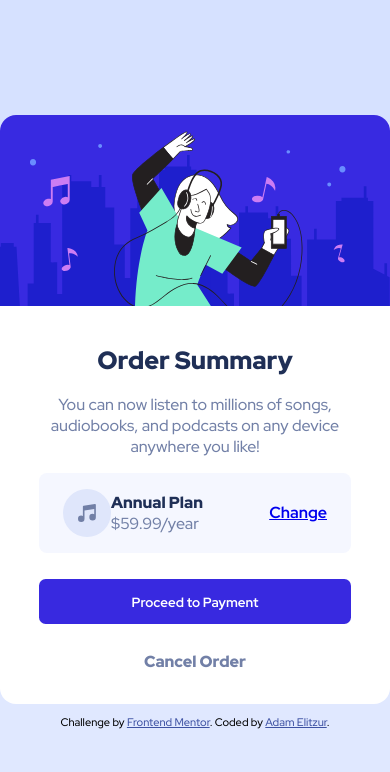
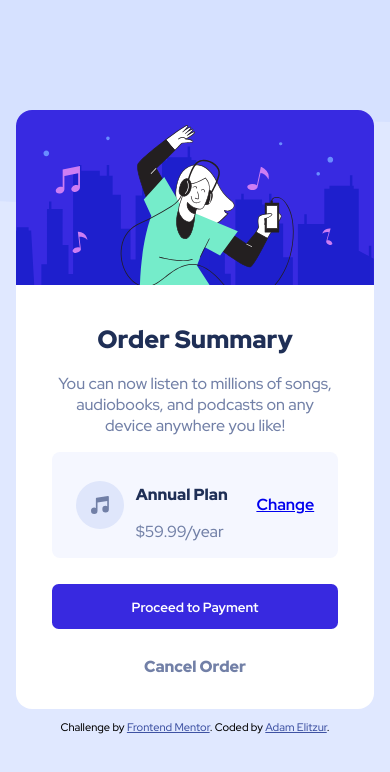
Before and after one commit to AdamEli/FM-03-Order-summary, a plain HTML site: page index.html in a window 390 px wide. Drawn offline with Linux system fonts and the light colour scheme.

Commit message:
responsive!

```diff
--- a/app.css
+++ b/app.css
@@ -13,7 +13,7 @@ body {
     background-size: 100%;
     background-position: top left;
     background-repeat: no-repeat;
-    /* padding: 1em; */
+    padding: 1em;
 }
 
 .card {
@@ -49,6 +49,7 @@ p {
     padding: 1em 1.5em;
     border-radius: 0.5em;
     width: 100%;
+    gap: 5%;
 }
 .pricing a {
     font-weight: 700;
@@ -63,7 +64,6 @@ p {
 .pricing p {
     font-weight: 900;
     color: hsl(223, 47%, 23%);
-    margin: 0 0 0 0;
 }
 .pricing span {
     color: hsl(224, 23%, 55%);
```
